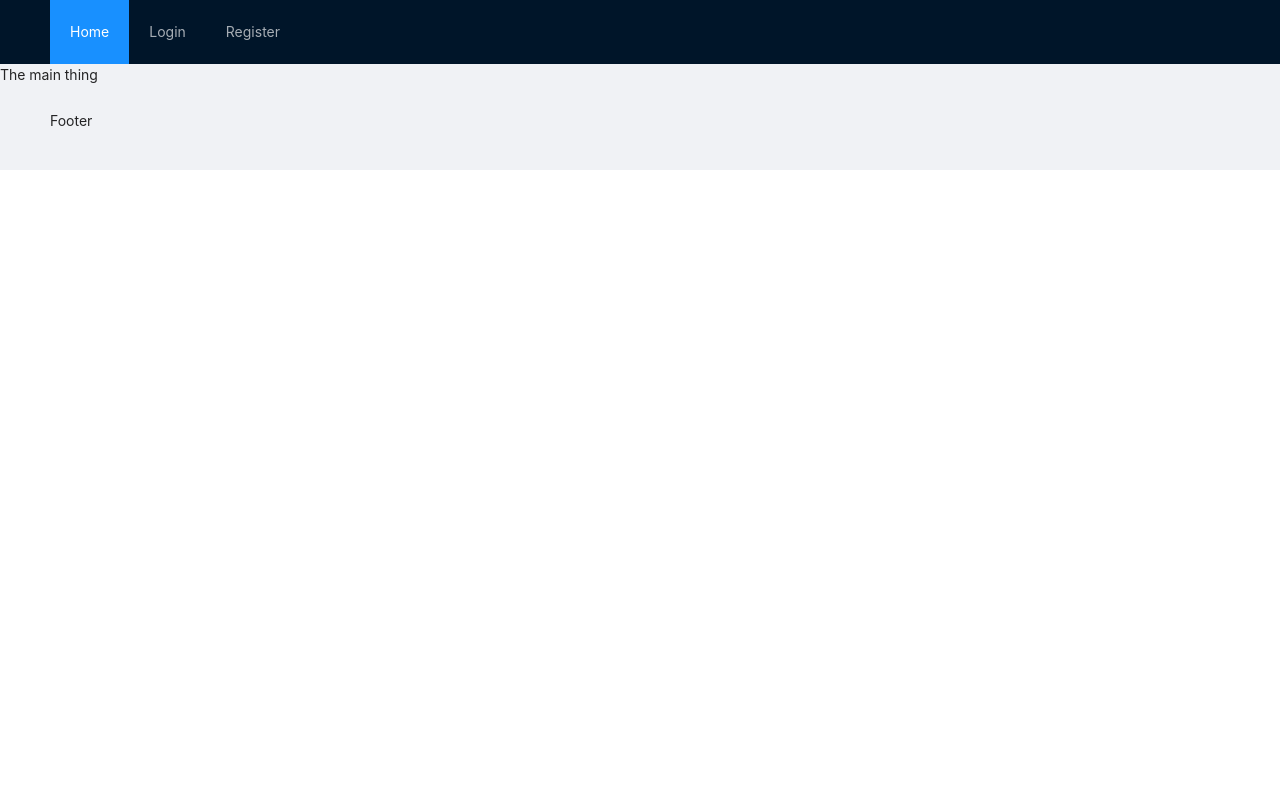
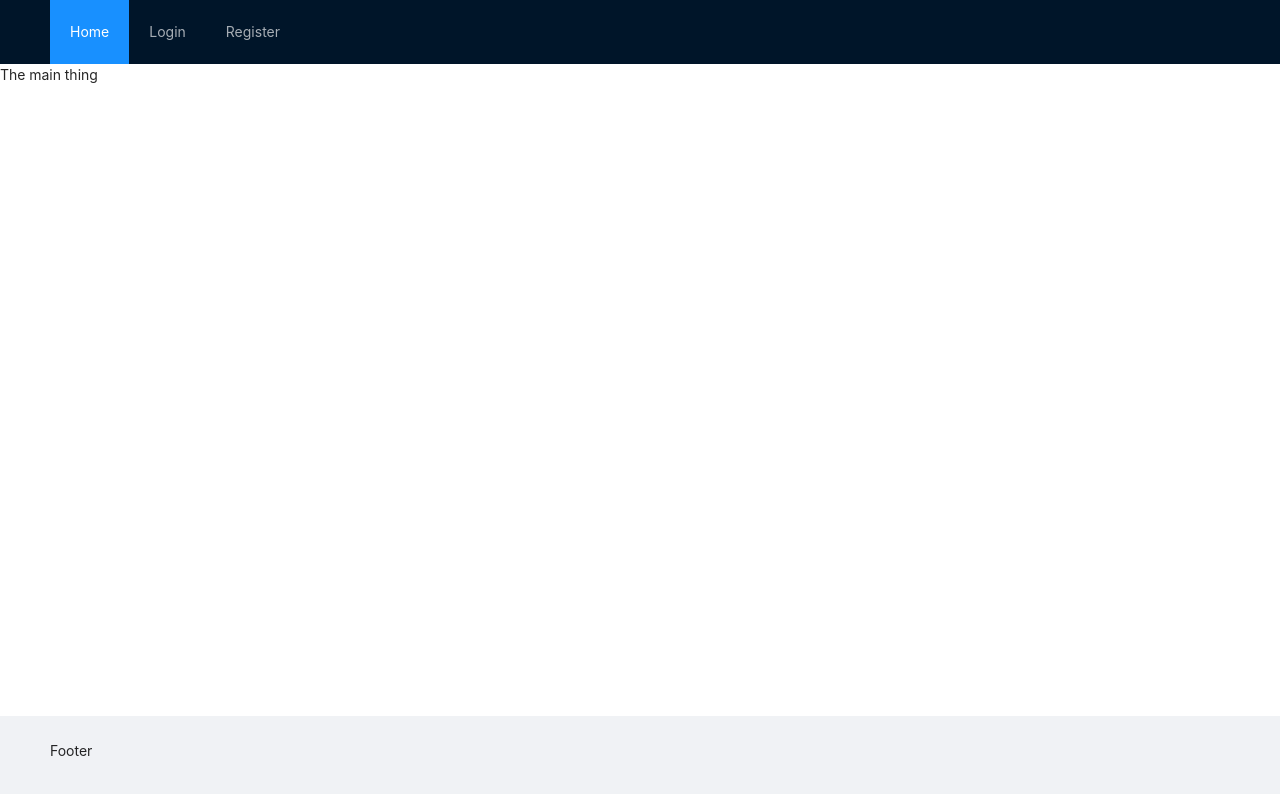
Before and after one commit to aosteraas/quizthing, a React (Create React App) app in the folder packages/client/: page / in a window 1280 px wide. Shown: the top 794 px of the page. Built offline with nearby package versions, Linux system fonts and the light colour scheme.

Commit message:
do some styling

```diff
--- a/packages/client/src/components/App.tsx
+++ b/packages/client/src/components/App.tsx
@@ -1,18 +1,26 @@
 import React from 'react';
+import styled from 'styled-components/macro';
 import { Routes, Route } from 'react-router-dom';
 import { Layout } from 'antd';
 import { Navigation } from './Navigation';
 import { AppRouteData } from '../Routes';
 
+const Main = styled(Layout.Content)`
+  height: 100%;
+  background: white;
+`;
+
 const App = () => {
   return (
     <>
       <Navigation />
-      <Routes>
-        {AppRouteData.map(({ path, Component }) => (
-          <Route key={path} path={path} element={<Component />} />
-        ))}
-      </Routes>
+      <Main style={{ height: `100%`, background: 'white' }}>
+        <Routes>
+          {AppRouteData.map(({ path, Component }) => (
+            <Route key={path} path={path} element={<Component />} />
+          ))}
+        </Routes>
+      </Main>
       <Layout.Footer>
         <p>Footer</p>
       </Layout.Footer>
--- a/packages/client/src/index.tsx
+++ b/packages/client/src/index.tsx
@@ -1,5 +1,6 @@
 import React from 'react';
 import ReactDOM from 'react-dom';
+import styled from 'styled-components/macro';
 import { Provider } from 'react-redux';
 import { Layout } from 'antd';
 import { store } from './store';
@@ -11,14 +12,18 @@ import * as serviceWorker from './serviceWorker';
 
 import 'antd/dist/antd.css';
 
+const AppLayout = styled(Layout)`
+  height: 100vh;
+`;
+
 ReactDOM.render(
   <React.StrictMode>
     <Provider store={store}>
       <GlobalStyle />
       <BrowserRouter>
-        <Layout>
+        <AppLayout>
           <App />
-        </Layout>
+        </AppLayout>
       </BrowserRouter>
     </Provider>
   </React.StrictMode>,
--- a/packages/client/src/pages/Home.tsx
+++ b/packages/client/src/pages/Home.tsx
@@ -1,6 +1,5 @@
 import React from 'react';
-import { Layout } from 'antd';
 
 export const Home = () => {
-  return <Layout.Content>The main thing</Layout.Content>;
+  return <div>The main thing</div>;
 };
```
